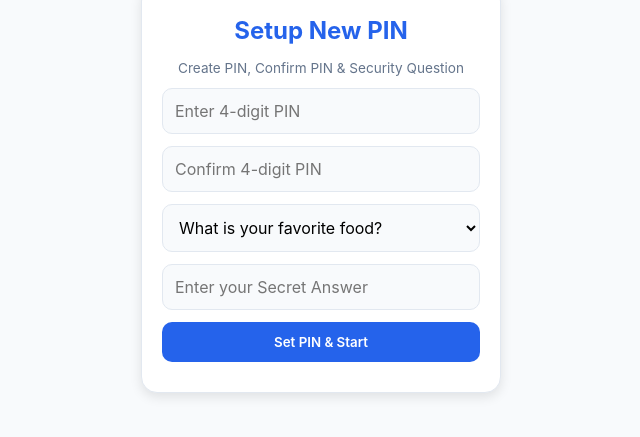
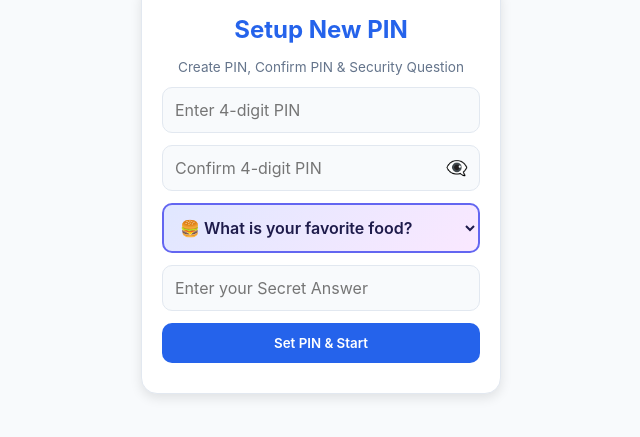
Before and after one commit to riyazrokz/CashOrbit, a plain HTML site: page index.html in a window 1280 px wide. Shown: the part 211-648 px from the top of the page, without its empty margins (319-959 px from the left). Drawn offline with Linux system fonts and the light colour scheme.

Commit message:
Update index.html

```diff
--- a/index.html
+++ b/index.html
@@ -257,15 +257,19 @@
 
             <input type="password" id="pinInput" placeholder="Enter 4-digit PIN" maxlength="4">
 
-            <div id="confirmPinDiv" style="display:none;">
-                <input type="password" id="confirmPinInput" placeholder="Confirm 4-digit PIN" maxlength="4">
+            <div id="confirmPinDiv" style="display:none; position: relative;">
+                <input type="password" id="confirmPinInput" placeholder="Confirm 4-digit PIN" maxlength="4" style="padding-right: 40px;">
+                <span onclick="togglePinVisibility('confirmPinInput', 'confirmEyeIcon')" style="position: absolute; right: 12px; top: 38%; transform: translateY(-50%); cursor: pointer; font-size: 18px;" id="confirmEyeIcon">👁️‍🗨️</span>
             </div>
 
             <div id="setupSecQDiv" style="display:none;">
-                <select id="secQuestion">
-                    <option value="What is your favorite food?">What is your favorite food?</option>
-                    <option value="What is your pet's name?">What is your pet's name?</option>
-                    <option value="What is your childhood nickname?">What is your childhood nickname?</option>
+                <select id="secQuestion" style="border: 2px solid #6366f1; border-radius: 10px; font-weight: 600; background: linear-gradient(135deg, #e0e7ff 0%, #fae8ff 100%); color: #1e1b4b;">
+                    <option value="What is your favorite food?">🍔 What is your favorite food?</option>
+                    <option value="What is your favorite movie?">🎬 What is your favorite movie?</option>
+                    <option value="Who is your favorite sports player?">⚽ Who is your favorite sports player?</option>
+                    <option value="What was the name of your first school?">🏫 What was the name of your first school?</option>
+                    <option value="What was the name of your first pet?">🐾 What was the name of your first pet?</option>
+                    <option value="In which city were you born?">🏙️ In which city were you born?</option>
                 </select>
                 <input type="text" id="secAnswerInput" placeholder="Enter your Secret Answer">
             </div>
@@ -449,6 +453,18 @@
             fr: { netBal: "Solde Net Total", income: "Revenu Total", expense: "Dépense Totale", txnTitle: "💸 Revenus et Dépenses", bankTitle: "🏦 Comptes Bancaires", loanTitle: "📋 Prêts et Échéances", recTitle: "🔄 Créances en Attente", addTxn: "Ajouter Transaction", addBank: "Ajouter Banque", addLoan: "Ajouter Prêt", addRec: "Ajouter Créance", incOpt: "Revenu (+)", expOpt: "Dépense (-)", tabTxn: "💸 Quotidien", tabBank: "🏦 Banques", tabLoan: "📋 Prêts", tabRec: "🔄 Attente" },
             de: { netBal: "Gesamtsaldo", income: "Gesamteinnahmen", expense: "Gesamtausgaben", txnTitle: "💸 Einnahmen & Ausgaben", bankTitle: "🏦 Bankkonten", loanTitle: "📋 Kredite & Fälligkeiten", recTitle: "🔄 Ausstehende Forderungen", addTxn: "Transaktion hinzufügen", addBank: "Bankkonto hinzufügen", addLoan: "Kredit hinzufügen", addRec: "Forderung hinzufügen", incOpt: "Einnahme (+)", expOpt: "Ausgabe (-)", tabTxn: "💸 Täglich", tabBank: "🏦 Banken", tabLoan: "📋 Kredite", tabRec: "🔄 Offen" }
         };
+
+        function togglePinVisibility(inputId, iconId) {
+            const input = document.getElementById(inputId);
+            const icon = document.getElementById(iconId);
+            if (input.type === "password") {
+                input.type = "text";
+                icon.textContent = "👁️";
+            } else {
+                input.type = "password";
+                icon.textContent = "👁️‍🗨️";
+            }
+        }
 
         function switchTab(tabId, btnElement) {
             document.querySelectorAll('.tab-section').forEach(sec => sec.classList.remove('active'));
```
